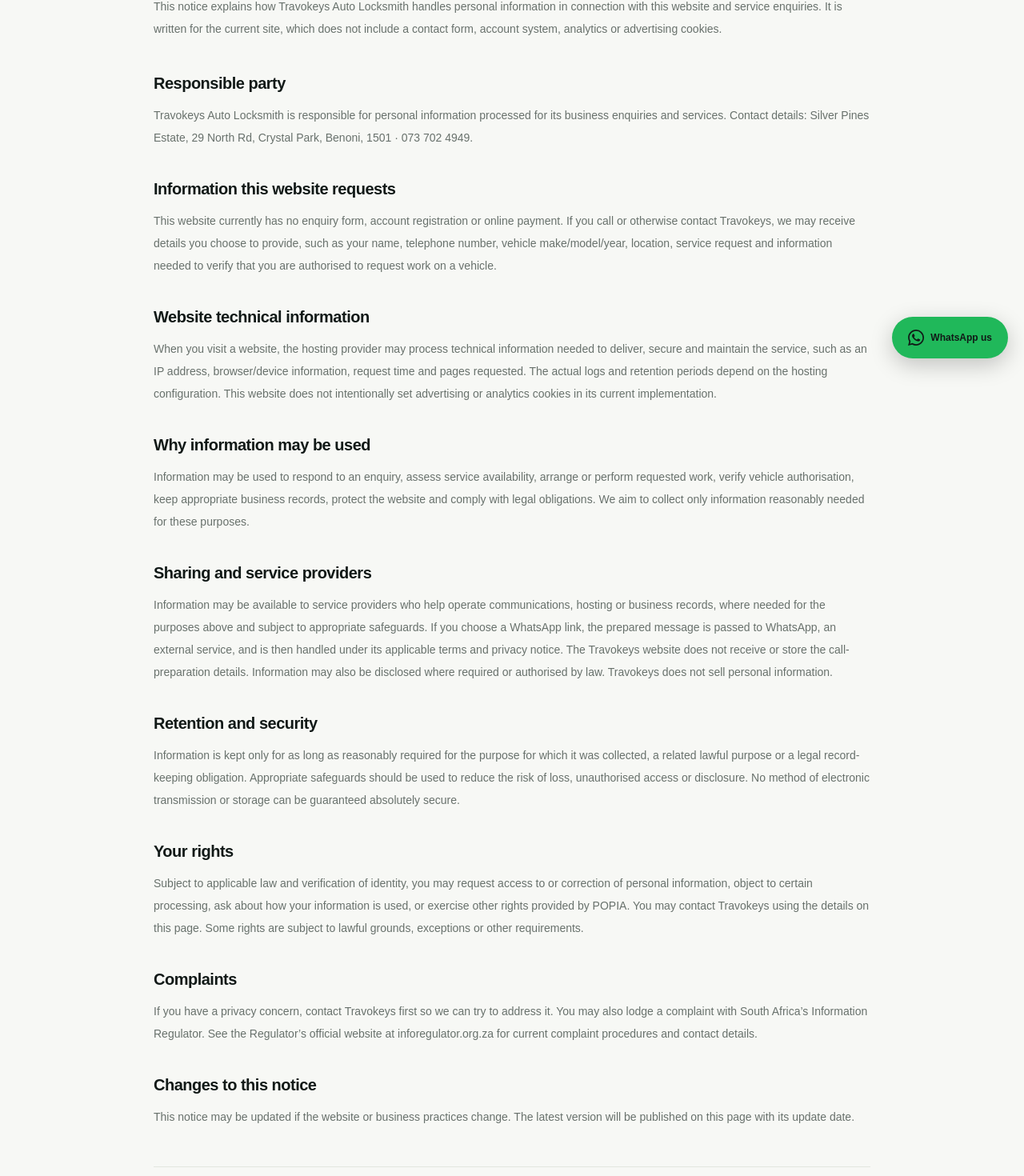
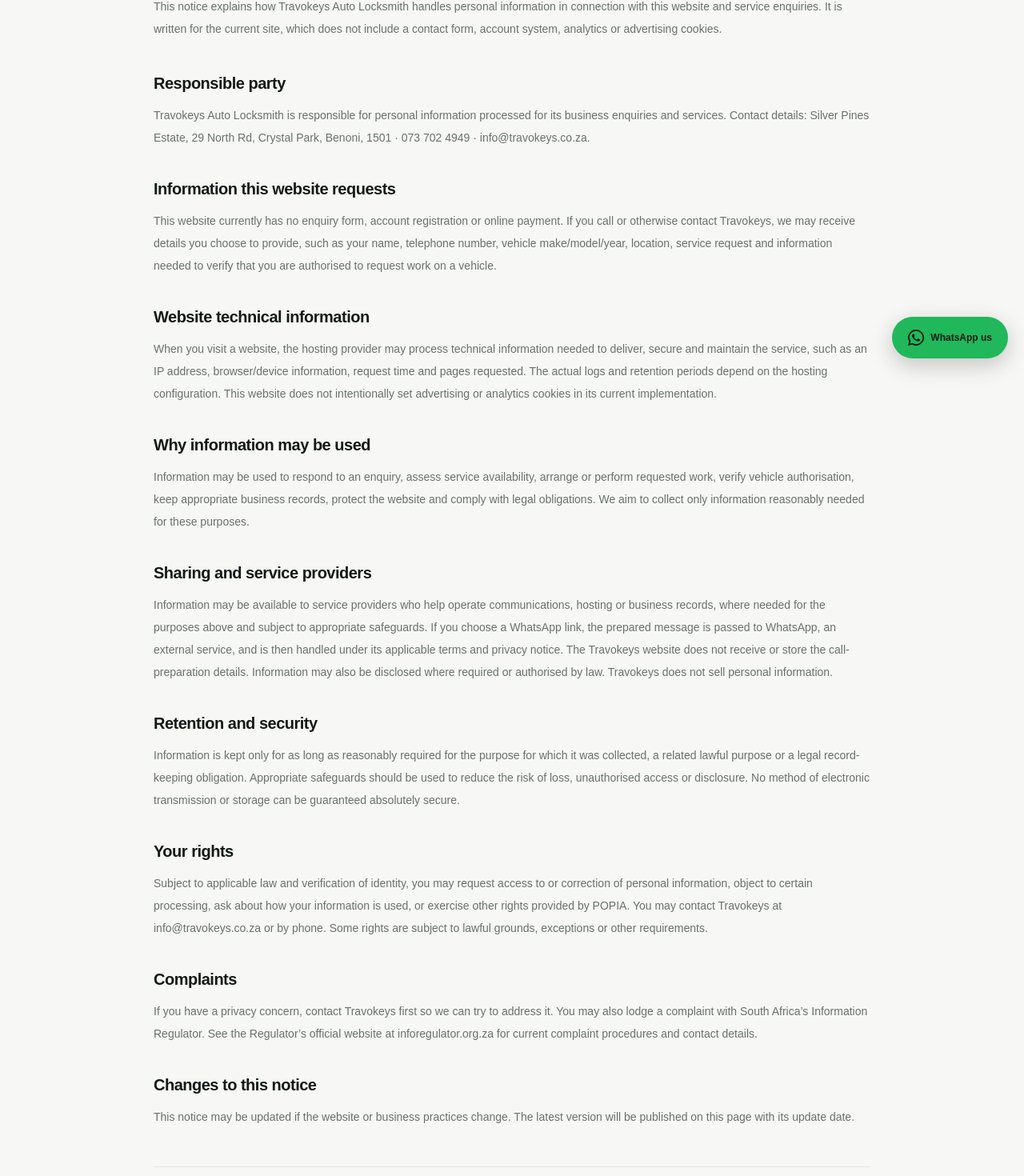
Before and after one commit to Crispen-ux/Travokeys, a Next.js app: page /privacy in a window 1280 px wide. Shown: the part 332-1802 px from the top of the page at 80% size. Built offline with nearby package versions, Linux system fonts and the light colour scheme.

Commit message:
Add-Travokeys-email-contact

```diff
--- a/app/components.tsx
+++ b/app/components.tsx
@@ -49,6 +49,6 @@ export function Header() {
   </>;
 }
 
-export function Footer(){return <footer className="bg-[#111816] py-12 text-white"><div className="container"><div className="grid gap-8 border-b border-white/10 pb-8 md:grid-cols-3"><div><Link href="/" className="text-xl font-bold tracking-tight">travokeys</Link><p className="mt-3 max-w-xs text-xs leading-5 text-white/50">Automotive locksmith services in Benoni. Open 24 hours.</p></div><div><p className="mb-3 text-xs font-semibold">Explore</p><div className="grid gap-2 text-xs text-white/60"><Link href="/resources">Resource hub</Link><Link href="/tools">Car key tools</Link>{services.map(s=><Link key={s.slug} href={`/services/${s.slug}`}>{s.short}</Link>)}</div></div><div className="text-xs leading-6 text-white/60"><p className="font-semibold text-white">Travokeys Auto Locksmith</p><p>{business.address}</p><a className="text-[#d5fa53]" href={`tel:${business.phone}`}>{business.displayPhone}</a><a className="mt-1 flex items-center gap-2 text-[#43d377]" href={whatsappHref} target="_blank" rel="noopener noreferrer"><WhatsAppMark/> WhatsApp us</a></div></div><div className="flex flex-col justify-between gap-3 pt-6 text-[10px] text-white/40 sm:flex-row"><span>© {new Date().getFullYear()} Travokeys. All rights reserved.</span><span><Link href="/terms">Terms</Link> · <Link href="/privacy">Privacy & POPIA</Link></span></div></div></footer>}
+export function Footer(){return <footer className="bg-[#111816] py-12 text-white"><div className="container"><div className="grid gap-8 border-b border-white/10 pb-8 md:grid-cols-3"><div><Link href="/" className="text-xl font-bold tracking-tight">travokeys</Link><p className="mt-3 max-w-xs text-xs leading-5 text-white/50">Automotive locksmith services in Benoni. Open 24 hours.</p></div><div><p className="mb-3 text-xs font-semibold">Explore</p><div className="grid gap-2 text-xs text-white/60"><Link href="/resources">Resource hub</Link><Link href="/tools">Car key tools</Link>{services.map(s=><Link key={s.slug} href={`/services/${s.slug}`}>{s.short}</Link>)}</div></div><div className="text-xs leading-6 text-white/60"><p className="font-semibold text-white">Travokeys Auto Locksmith</p><p>{business.address}</p><a className="block text-[#d5fa53]" href={`tel:${business.phone}`}>{business.displayPhone}</a><a className="block text-white/75 hover:text-white" href={`mailto:${business.email}`}>{business.email}</a><a className="mt-1 flex items-center gap-2 text-[#43d377]" href={whatsappHref} target="_blank" rel="noopener noreferrer"><WhatsAppMark/> WhatsApp us</a></div></div><div className="flex flex-col justify-between gap-3 pt-6 text-[10px] text-white/40 sm:flex-row"><span>© {new Date().getFullYear()} Travokeys. All rights reserved.</span><span><Link href="/terms">Terms</Link> · <Link href="/privacy">Privacy & POPIA</Link></span></div></div></footer>}
 
-export function ContactCta(){return <section className="bg-[#e9eee4] py-14"><div className="container flex flex-col items-center justify-between gap-6 text-center sm:flex-row sm:text-left"><div><div className="eyebrow mb-3 text-[#74806f]">Need help with your vehicle?</div><h2 className="text-3xl font-semibold tracking-[-.05em]">Call or WhatsApp Travokeys.</h2><p className="mt-2 text-sm text-[#69716c]">Open 24 hours · {business.address}</p></div><div className="flex flex-wrap justify-center gap-3"><a href={`tel:${business.phone}`} className="inline-flex items-center gap-3 rounded-full bg-[#141c19] px-7 py-4 text-xs font-semibold text-white">Call {business.displayPhone}<ArrowRight size={15}/></a><WhatsAppLink className="inline-flex items-center gap-2 rounded-full bg-[#20b85a] px-6 py-4 text-xs font-semibold text-white">WhatsApp</WhatsAppLink></div></div></section>}
+export function ContactCta(){return <section className="bg-[#e9eee4] py-14"><div className="container flex flex-col items-center justify-between gap-6 text-center sm:flex-row sm:text-left"><div><div className="eyebrow mb-3 text-[#74806f]">Need help with your vehicle?</div><h2 className="text-3xl font-semibold tracking-[-.05em]">Call, WhatsApp or email Travokeys.</h2><p className="mt-2 text-sm text-[#69716c]">Open 24 hours · {business.address}</p></div><div className="flex flex-wrap justify-center gap-3"><a href={`tel:${business.phone}`} className="inline-flex items-center gap-3 rounded-full bg-[#141c19] px-7 py-4 text-xs font-semibold text-white">Call {business.displayPhone}<ArrowRight size={15}/></a><WhatsAppLink className="inline-flex items-center gap-2 rounded-full bg-[#20b85a] px-6 py-4 text-xs font-semibold text-white">WhatsApp</WhatsAppLink><a href={`mailto:${business.email}`} className="inline-flex items-center gap-2 rounded-full border border-[#cfd7cc] px-6 py-4 text-xs font-semibold text-[#25312a]">{business.email}</a></div></div></section>}
--- a/app/content.ts
+++ b/app/content.ts
@@ -2,6 +2,7 @@ export const business = {
   name: "Travokeys Auto Locksmith",
   phone: "+27737024949",
   displayPhone: "073 702 4949",
+  email: "info@travokeys.co.za",
   address: "Silver Pines Estate, 29 North Rd, Crystal Park, Benoni, 1501",
   hours: "Open 24 hours",
 };
--- a/app/privacy/page.tsx
+++ b/app/privacy/page.tsx
@@ -4,14 +4,14 @@ import { business } from "../content";
 
 export const metadata:Metadata={title:"Privacy & POPIA Notice | Travokeys",description:"How Travokeys Auto Locksmith handles personal information in connection with website visits and service enquiries under POPIA.",alternates:{canonical:"/privacy"}};
 const sections:[string,string][]=[
- ["Responsible party","Travokeys Auto Locksmith is responsible for personal information processed for its business enquiries and services. Contact details: "+business.address+" · "+business.displayPhone+"."],
+ ["Responsible party","Travokeys Auto Locksmith is responsible for personal information processed for its business enquiries and services. Contact details: "+business.address+" · "+business.displayPhone+" · "+business.email+"."],
  ["Information this website requests","This website currently has no enquiry form, account registration or online payment. If you call or otherwise contact Travokeys, we may receive details you choose to provide, such as your name, telephone number, vehicle make/model/year, location, service request and information needed to verify that you are authorised to request work on a vehicle."],
  ["Website technical information","When you visit a website, the hosting provider may process technical information needed to deliver, secure and maintain the service, such as an IP address, browser/device information, request time and pages requested. The actual logs and retention periods depend on the hosting configuration. This website does not intentionally set advertising or analytics cookies in its current implementation."],
  ["Why information may be used","Information may be used to respond to an enquiry, assess service availability, arrange or perform requested work, verify vehicle authorisation, keep appropriate business records, protect the website and comply with legal obligations. We aim to collect only information reasonably needed for these purposes."],
  ["Sharing and service providers","Information may be available to service providers who help operate communications, hosting or business records, where needed for the purposes above and subject to appropriate safeguards. If you choose a WhatsApp link, the prepared message is passed to WhatsApp, an external service, and is then handled under its applicable terms and privacy notice. The Travokeys website does not receive or store the call-preparation details. Information may also be disclosed where required or authorised by law. Travokeys does not sell personal information."],
  ["Retention and security","Information is kept only for as long as reasonably required for the purpose for which it was collected, a related lawful purpose or a legal record-keeping obligation. Appropriate safeguards should be used to reduce the risk of loss, unauthorised access or disclosure. No method of electronic transmission or storage can be guaranteed absolutely secure."],
- ["Your rights","Subject to applicable law and verification of identity, you may request access to or correction of personal information, object to certain processing, ask about how your information is used, or exercise other rights provided by POPIA. You may contact Travokeys using the details on this page. Some rights are subject to lawful grounds, exceptions or other requirements."],
+ ["Your rights","Subject to applicable law and verification of identity, you may request access to or correction of personal information, object to certain processing, ask about how your information is used, or exercise other rights provided by POPIA. You may contact Travokeys at "+business.email+" or by phone. Some rights are subject to lawful grounds, exceptions or other requirements."],
  ["Complaints","If you have a privacy concern, contact Travokeys first so we can try to address it. You may also lodge a complaint with South Africa’s Information Regulator. See the Regulator’s official website at inforegulator.org.za for current complaint procedures and contact details."],
  ["Changes to this notice","This notice may be updated if the website or business practices change. The latest version will be published on this page with its update date."],
 ];
-export default function PrivacyPage(){return <><Header/><main className="container max-w-4xl py-16"><p className="eyebrow text-[#7c857e]">Privacy · POPIA</p><h1 className="mt-4 text-5xl font-semibold tracking-[-.06em]">Privacy & POPIA Notice</h1><p className="mt-5 text-sm text-[#737c75]">Last updated: 21 November 2026</p><p className="mt-7 text-sm leading-7 text-[#68716c]">This notice explains how Travokeys Auto Locksmith handles personal information in connection with this website and service enquiries. It is written for the current site, which does not include a contact form, account system, analytics or advertising cookies.</p><div className="mt-10 space-y-9">{sections.map(([title,body])=><section key={title}><h2 className="text-xl font-semibold tracking-tight">{title}</h2><p className="mt-3 text-sm leading-7 text-[#68716c]">{body}</p></section>)}</div><p className="mt-12 border-t border-[#e2e6df] pt-6 text-xs leading-6 text-[#737c75]">This notice is a practical website privacy statement, not a substitute for reviewing Travokeys’ full data practices and compliance obligations. Update it if the site adds forms, analytics, messaging integrations or other data collection.</p></main><Footer/></>}
+export default function PrivacyPage(){return <><Header/><main className="container max-w-4xl py-16"><p className="eyebrow text-[#7c857e]">Privacy · POPIA</p><h1 className="mt-4 text-5xl font-semibold tracking-[-.06em]">Privacy & POPIA Notice</h1><p className="mt-5 text-sm text-[#737c75]">Last updated: 22 November 2026</p><p className="mt-7 text-sm leading-7 text-[#68716c]">This notice explains how Travokeys Auto Locksmith handles personal information in connection with this website and service enquiries. It is written for the current site, which does not include a contact form, account system, analytics or advertising cookies.</p><div className="mt-10 space-y-9">{sections.map(([title,body])=><section key={title}><h2 className="text-xl font-semibold tracking-tight">{title}</h2><p className="mt-3 text-sm leading-7 text-[#68716c]">{body}</p></section>)}</div><p className="mt-12 border-t border-[#e2e6df] pt-6 text-xs leading-6 text-[#737c75]">This notice is a practical website privacy statement, not a substitute for reviewing Travokeys’ full data practices and compliance obligations. Update it if the site adds forms, analytics, messaging integrations or other data collection.</p></main><Footer/></>}
--- a/app/terms/page.tsx
+++ b/app/terms/page.tsx
@@ -13,6 +13,6 @@ const sections:[string,string][]=[
  ["7. Consumer rights and liability","Nothing in these terms is intended to exclude, restrict or waive a right or remedy that cannot lawfully be excluded under South African law, including applicable protections under the Consumer Protection Act 68 of 2008. To the extent permitted by law, responsibility for loss is assessed in light of the circumstances, the agreed service and applicable legal duties. No blanket exclusion of liability is created by these website terms."],
  ["8. Website information","We aim to keep website information useful and current, but service availability and vehicle coverage can change. Please phone to confirm details before relying on them. Website content is general information and is not a vehicle-specific technical assessment."],
  ["9. Privacy","Personal information is handled as described in our Privacy & POPIA Notice. Contact us using the details below to ask about personal information connected with your enquiry."],
- ["10. Governing law and contact","These terms are governed by the laws of the Republic of South Africa. Contact Travokeys Auto Locksmith at "+business.address+" or call "+business.displayPhone+". Any dispute remains subject to applicable South African law and the competent forums available under that law."],
+ ["10. Governing law and contact","These terms are governed by the laws of the Republic of South Africa. Contact Travokeys Auto Locksmith at "+business.address+", call "+business.displayPhone+", or email "+business.email+". Any dispute remains subject to applicable South African law and the competent forums available under that law."],
 ];
-export default function TermsPage(){return <><Header/><main className="container max-w-4xl py-16"><p className="eyebrow text-[#7c857e]">Legal information</p><h1 className="mt-4 text-5xl font-semibold tracking-[-.06em]">Terms & Conditions</h1><p className="mt-5 text-sm text-[#737c75]">Last updated: 21 November 2026</p><p className="mt-7 text-sm leading-7 text-[#68716c]">These terms describe the general basis for using this website and arranging a service. Job-specific scope and pricing are confirmed directly with you. Applicable consumer rights are not limited by this page.</p><div className="mt-10 space-y-9">{sections.map(([title,body])=><section key={title}><h2 className="text-xl font-semibold tracking-tight">{title}</h2><p className="mt-3 text-sm leading-7 text-[#68716c]">{body}</p></section>)}</div></main><Footer/></>}
+export default function TermsPage(){return <><Header/><main className="container max-w-4xl py-16"><p className="eyebrow text-[#7c857e]">Legal information</p><h1 className="mt-4 text-5xl font-semibold tracking-[-.06em]">Terms & Conditions</h1><p className="mt-5 text-sm text-[#737c75]">Last updated: 22 November 2026</p><p className="mt-7 text-sm leading-7 text-[#68716c]">These terms describe the general basis for using this website and arranging a service. Job-specific scope and pricing are confirmed directly with you. Applicable consumer rights are not limited by this page.</p><div className="mt-10 space-y-9">{sections.map(([title,body])=><section key={title}><h2 className="text-xl font-semibold tracking-tight">{title}</h2><p className="mt-3 text-sm leading-7 text-[#68716c]">{body}</p></section>)}</div></main><Footer/></>}
```
Also changed, not shown: app/page.tsx (+1 -1 lines).
